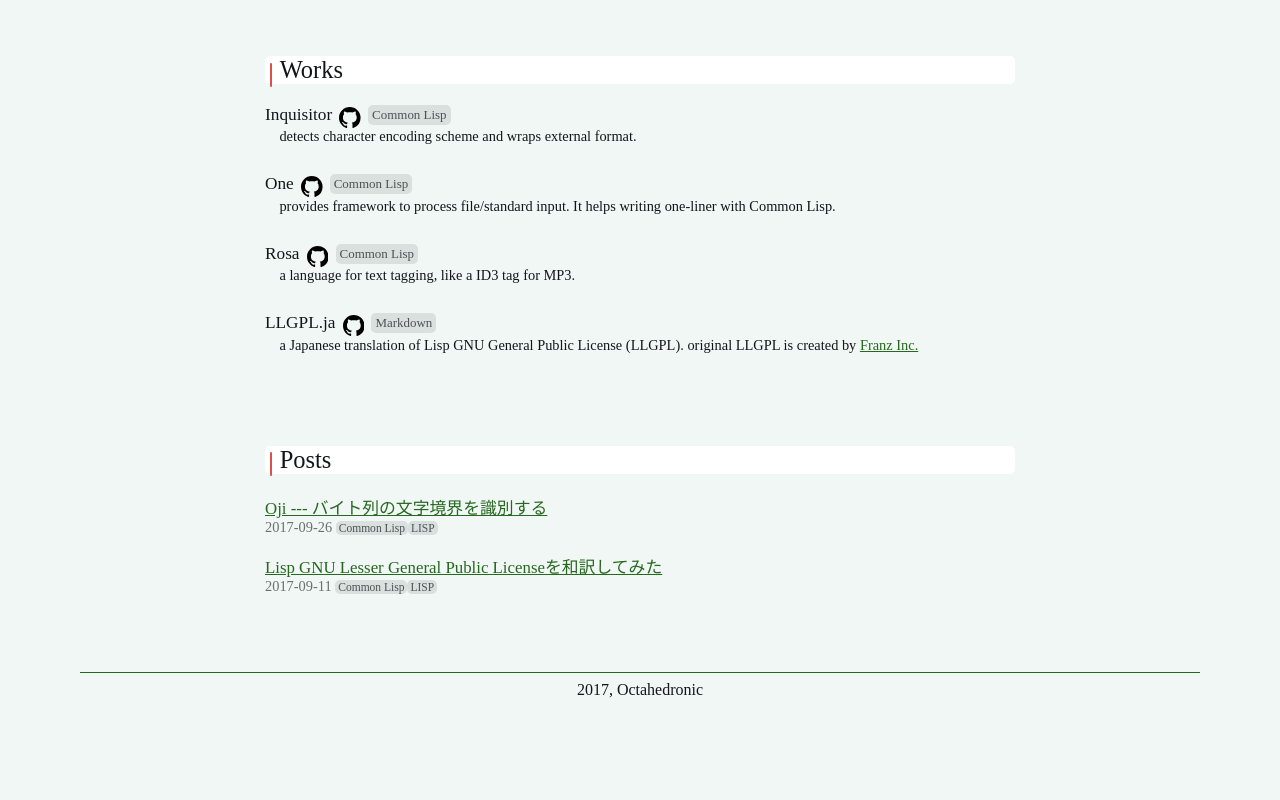
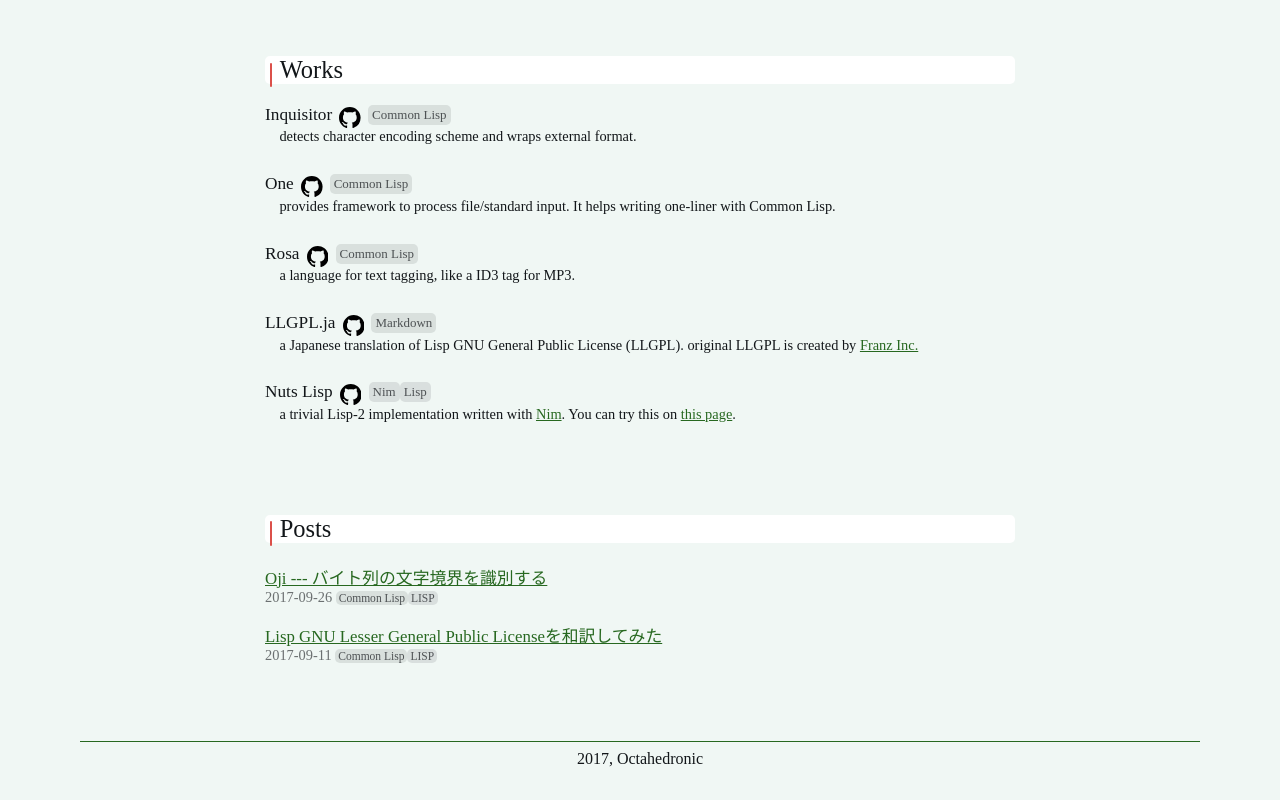
Before and after one commit to t-sin/t-sin.github.io, a website: page index.html in a window 1280 px wide. Shown: the part 530-1330 px from the top of the page. Before the commit the page ends 1261 px from the top, so only its background shows below. Drawn offline with nearby package versions, Linux system fonts and the light colour scheme.

Commit message:
Describes about Nuts Lisp

```diff
--- a/index.html
+++ b/index.html
@@ -104,6 +104,12 @@
                          url: "https://github.com/t-sin/LLGPL.ja",
                          lang: ["Markdown"],
                          description: "a Japanese translation of Lisp GNU General Public License (LLGPL). original LLGPL is created by <a href=\"http://opensource.franz.com/\">Franz Inc.</a>"
+                     },
+                     {
+                         title: "Nuts Lisp",
+                         url: "https://github.com/t-sin/nutslisp",
+                         lang: ["Nim", "Lisp"],
+                         description: "a trivial Lisp-2 implementation written with <a href=\"https://nim-lang.org/\">Nim</a>. You can try this on <a href=\"https://t-sin.github.io/nutslisp\">this page</a>."
                      }
                  ]
              }
```
